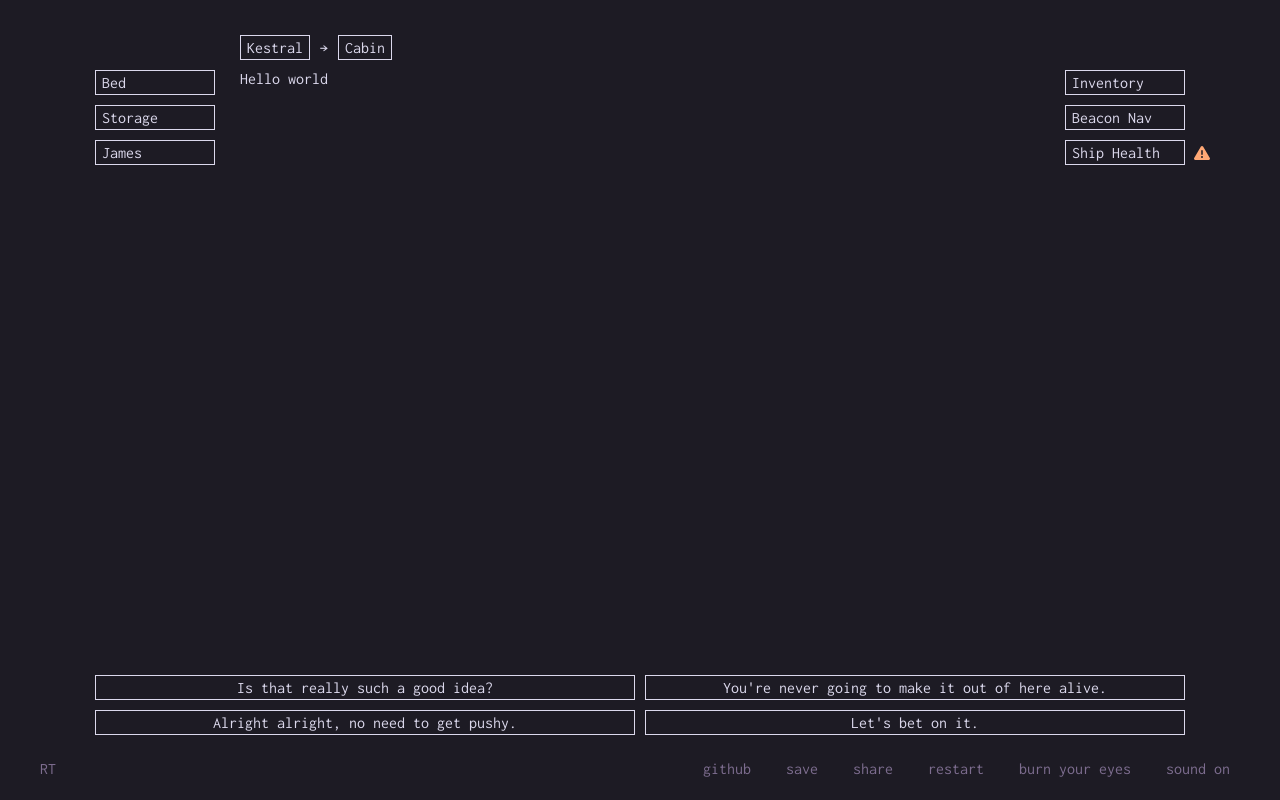
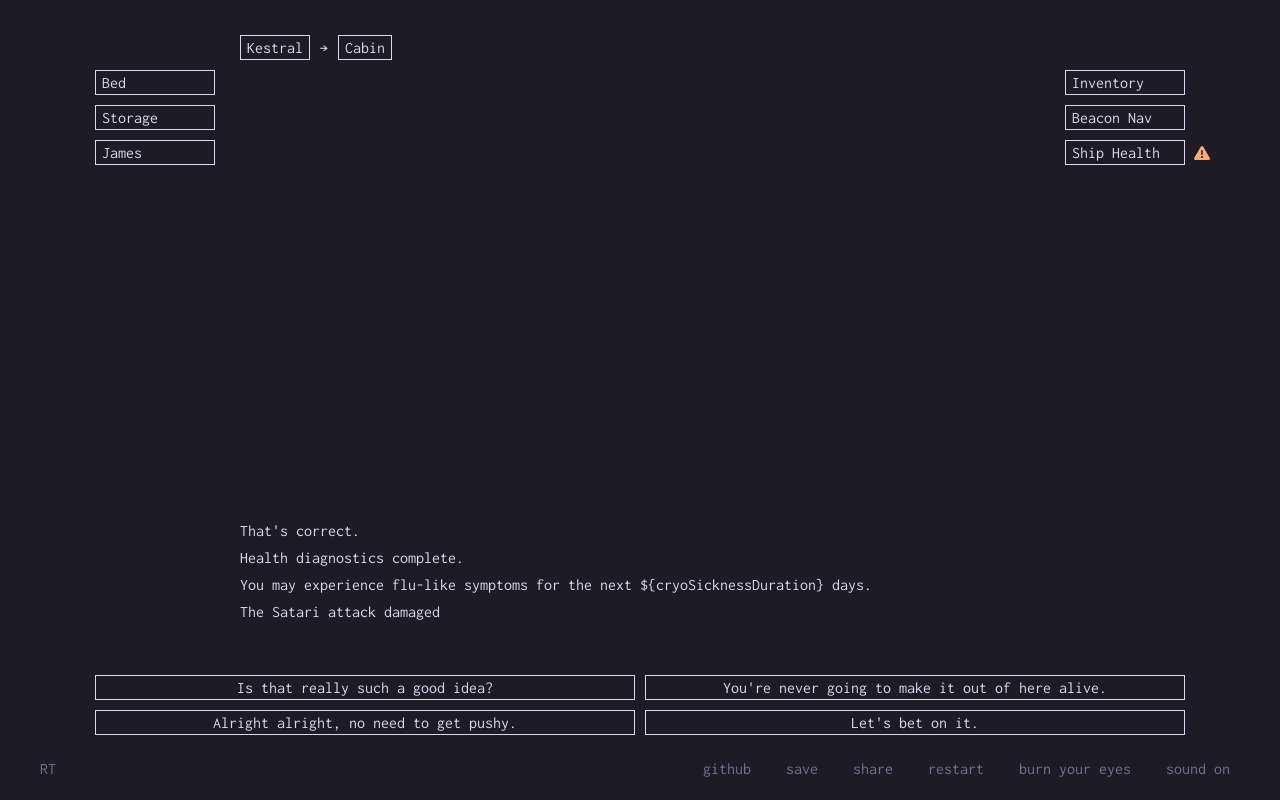
Before and after one commit to robert-c-towell/deep-runner, a React (Create React App) app: page / in a window 1280 px wide. Built offline with nearby package versions, Linux system fonts and the light colour scheme.

Commit message:
Add paragraphs tags to text reveal

```diff
--- a/package.json
+++ b/package.json
@@ -9,14 +9,12 @@
     "@testing-library/jest-dom": "^5.16.5",
     "@testing-library/react": "^13.4.0",
     "@testing-library/user-event": "^13.5.0",
-    "js-yaml": "^4.1.0",
     "lodash": "^4.17.21",
     "lz-string": "^1.5.0",
     "react": "^18.2.0",
     "react-dom": "^18.2.0",
     "react-scripts": "^5.0.1",
-    "web-vitals": "^2.1.4",
-    "yaml": "^2.2.2"
+    "web-vitals": "^2.1.4"
   },
   "scripts": {
     "start": "react-scripts start",
--- a/src/components/Layout/MainContent/Dialogue.jsx
+++ b/src/components/Layout/MainContent/Dialogue.jsx
@@ -1,14 +1,13 @@
-import fs from 'fs';
-import { parse } from 'yaml';
-
 import TextReveal from '../../UI/TextReveal'
 
 import classes from './Dialogue.module.css'
 
-
+// import file from '../../../events/json/chapter-1/wakeup.json'
+import file from '../../../events/test.json'
 
 const Dialogue = () => {
-  let text = "Hello world"
+  let text = file[0].dialogue.d;
+
   return <>
     <div className={classes.Dialogue}>
       <TextReveal>
--- a/src/components/Layout/MainContent/Dialogue.module.css
+++ b/src/components/Layout/MainContent/Dialogue.module.css
@@ -1,4 +1,13 @@
 .Dialogue {
   width: 800px;
-  height: 600px;
+  height: 550px;
+  display: flex;
+  flex-direction: column;
+  justify-content: flex-end;
+  margin-bottom: 50px;
+  overflow: hidden;
 }
+
+.Dialogue p {
+  bottom: 0;
+}
--- a/src/components/UI/TextReveal.jsx
+++ b/src/components/UI/TextReveal.jsx
@@ -3,48 +3,36 @@ import _ from 'lodash';
 import timeout from '../../lib/timeout'
 import getRandomInt from '../../lib/get-random-int'
 
+import classes from './TextReveal.module.css'
+
 const TextReveal = (props) => {
-  let id = _.uniqueId('text-reveal-');
+  let divId = _.uniqueId('text-reveal-');
 
   let punctRegex = new RegExp(/[?.!;]/);
 
   useEffect(() => {
     const a = async () => {
+      let div = document.getElementById(divId);
+      for (let sentence of props.children.split(/(?<=[?.!;])/)) {
+        let id = _.uniqueId('tr-');
+        div.innerHTML += `<p id=${id}>`;
         let p = document.getElementById(id);
-      for (let portion of props.children) {
-        if (typeof portion === 'string') {
-          for (let sentence of portion.split(/(?<=[?.!])/)) {
         for (let word of sentence.split(/(?<=\s)/)) {
           for (let letter of word) {
             p.innerHTML += letter;
             await timeout(getRandomInt(20, 40));
           }
         }
-            await timeout(getRandomInt(200,350));
-            if (punctRegex.test(p.innerHTML[p.innerHTML.length -1])) {
-              p.innerHTML += '</br>';
-            }
-          }
-        } else if (portion.type === 'code') {
-          let codeId = _.uniqueId('text-reveal-');
-          p.innerHTML += ` <code id=${codeId}>`
-          let code = document.getElementById(codeId);
-          for (let sentence of portion.props.children.split(/(?<=[?.!])/)) {
-            for (let word of sentence.split(/(?<=\s)/)) {
-              for (let letter of word) {
-                code.innerHTML += letter;
-                await timeout(getRandomInt(400, 450));
-              }
-            }
-            await timeout(getRandomInt(200,350));
-          }
+        await timeout(getRandomInt(300, 450));
+        if (punctRegex.test(div.innerHTML[div.innerHTML.length -1])) {
+          div.innerHTML += '</br>';
         }
       }
     };
     a();
   });
 
-  return <div id={id}></div>
+  return <div className={classes.TextReveal} id={divId}></div>
 }
 
 export default TextReveal;
--- a/src/components/UI/TextReveal.module.css
+++ b/src/components/UI/TextReveal.module.css
@@ -0,0 +1,5 @@
+.TextReveal p {
+  margin: 0;
+  margin-top: 10px;
+  padding: 0;
+}
--- /dev/null
+++ b/src/events/json/chapter-1/wakeup.json
@@ -0,0 +1,80 @@
+[
+  {
+    "tag": "wakeup",
+    "dialogue": {
+        "d": "Good morning captain. You have been in cryo for ${cryoAge} years. Do you remember your name?"
+    },
+    "input": {
+        "var": "playerName",
+        "match": [
+            {
+                "regex": "/^([Nn][Oo]|[Yy][Ee][Ss]|[Mm][Aa][Yy][Bb][Ee])$/",
+                "to_tag": "very_funny",
+                "update_var": [
+                    {
+                        "var": "funnyNameCount",
+                        "op": "+",
+                        "val": 1
+                    }
+                ]
+            },
+            {
+                "to_tag": "remembered"
+            }
+        ]
+    }
+  },
+  {
+    "tag": "very_funny",
+    "dialogue": {
+        "d": "Very funny Captain. What is your name?"
+    },
+    "options": {
+        "var": "playerName",
+        "match": [
+            {
+                "regex": "/^([Nn][Oo]|[Yy][Ee][Ss]|[Mm][Aa][Yy][Bb][Ee])$/",
+                "to_tag": "very_funny",
+                "update_var": [
+                    {
+                        "var": "funnyNameCount",
+                        "op": "+",
+                        "val": 1
+                    }
+                ]
+            },
+            {
+                "to_tag": "remembered"
+            }
+        ]
+    },
+    "after": {
+        "match": [
+            {
+                "var": "funnyNameCount",
+                "op": "=",
+                "val": 3,
+                "to_tag": "dead"
+            }
+        ]
+    }
+  },
+  {
+    "tag": "dead",
+    "dialogue": {
+        "d": "Captain, I have determined your cryofreeze burns have caused severe brain damage. There's nothing I can do. Goodbye.",
+        "update_var": [
+            {
+                "var": "gameOver",
+                "val": true
+            }
+        ]
+    }
+  },
+  {
+    "tag": "confirmed",
+    "dialogue": {
+        "d": "That's correct. Health diagnostics complete.  You may experience flu-like symptoms for the next ${cryoSicknessDuration} days. The Satari attack damaged our solar array and capsized the main fuel cells.  To conserve power I placed you in deep freeze and went into hibernation.  After two centuries we reached the gas giant Myntrasol-2 where we have been orbiting, pulling fuel from the atmosphere. A scavenger came to part us out. He's waiting in the conference room."
+    }
+  }
+]
--- /dev/null
+++ b/src/events/test.json
@@ -0,0 +1,8 @@
+[
+  {
+    "tag": "confirmed",
+    "dialogue": {
+      "d": "That's correct. Health diagnostics complete.  You may experience flu-like symptoms for the next ${cryoSicknessDuration} days. The Satari attack damaged our solar array and capsized the main fuel cells.  To conserve power I placed you in deep freeze and went into hibernation.  After two centuries we reached the gas giant Myntrasol-2 where we have been orbiting, pulling fuel from the atmosphere. A scavenger came to part us out. He's waiting in the conference room. That's correct. Health diagnostics complete.  You may experience flu-like symptoms for the next ${cryoSicknessDuration} days. The Satari attack damaged our solar array and capsized the main fuel cells.  To conserve power I placed you in deep freeze and went into hibernation.  After two centuries we reached the gas giant Myntrasol-2 where we have been orbiting, pulling fuel from the atmosphere. A scavenger came to part us out. He's waiting in the conference room. That's correct. Health diagnostics complete.  You may experience flu-like symptoms for the next ${cryoSicknessDuration} days. The Satari attack damaged our solar array and capsized the main fuel cells.  To conserve power I placed you in deep freeze and went into hibernation.  After two centuries we reached the gas giant Myntrasol-2 where we have been orbiting, pulling fuel from the atmosphere. A scavenger came to part us out. He's waiting in the conference room."
+    }
+  }
+]
```
Also changed, not shown: src/events/yaml/chapter-1/wakeup.yaml (renamed from src/events/chapter-1/wakeup.yaml), 1 other file (tests, documents, lock files or other folders). Lines whose indentation alone changed are shown as unchanged.
